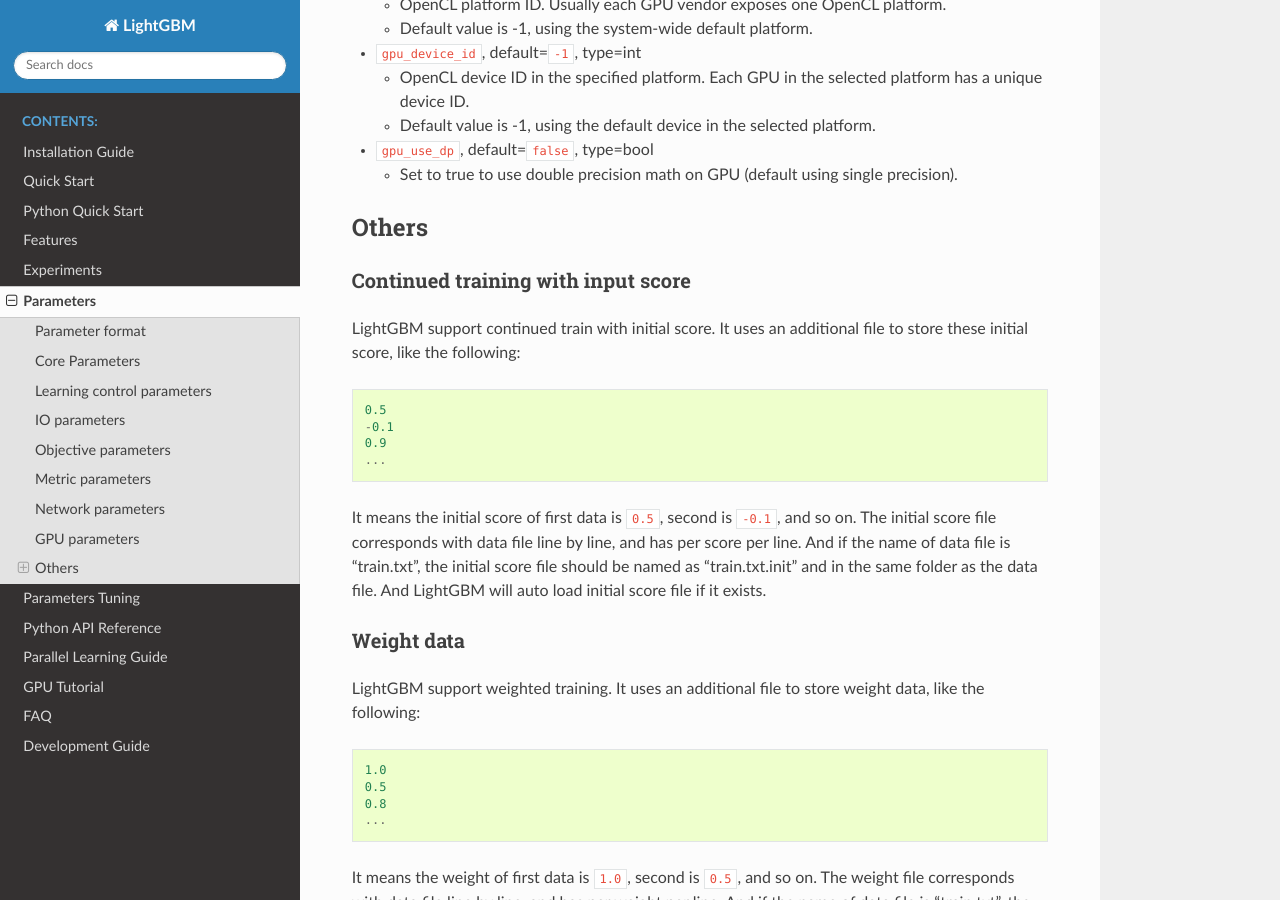
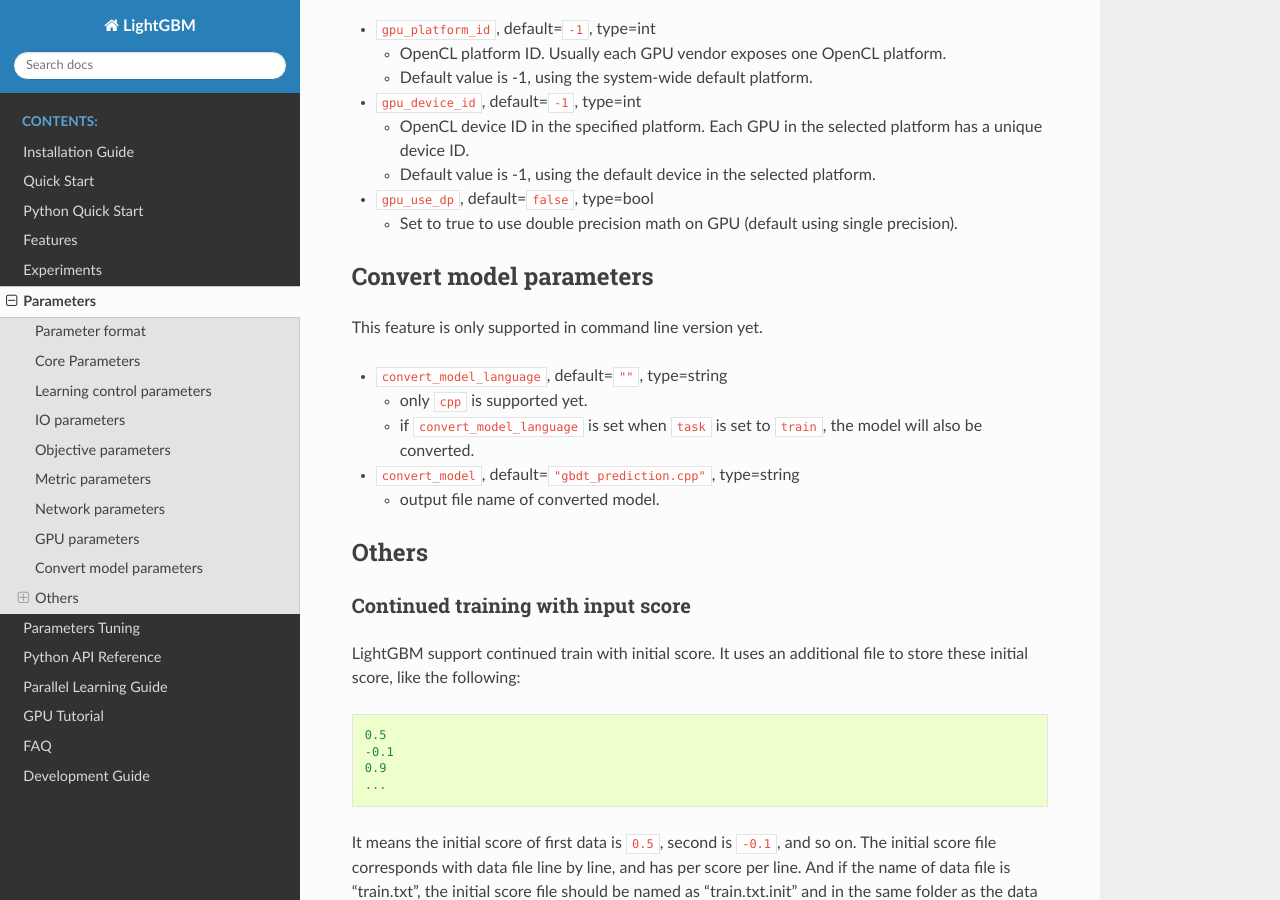
Before and after one commit to microsoft/LightGBM, a Sphinx documentation site: the page built from docs/Parameters.md, in a window 1280 px wide and 900 px high, scrolled down 8071 px. Built offline with Sphinx 7.4.7 and the Read the Docs theme 2.0.0, drawn with Linux system fonts in a browser that asks for light colours; pages that are not in the unit, such as notebooks, are missing from menus; some of the changed text lies outside the part shown.

Commit message:
add docs for if-else (#785)

```diff
--- a/docs/Parameters.md
+++ b/docs/Parameters.md
@@ -29,6 +29,7 @@
 * `task`, default=`train`, type=enum, options=`train`,`prediction`
   * `train` for training
   * `prediction` for prediction.
+  * `convert_model` for converting model file into if-else format, see more information in [Convert model parameters](Parameters.md#convert-model-parameters)
 * `application`, default=`regression`, type=enum, options=`regression`,`regression_l1`,`huber`,`fair`,`poisson`,`binary`,`lambdarank`,`multiclass`, alias=`objective`,`app`
   * `regression`, regression application
     * `regression_l2`, L2 loss, alias=`mean_squared_error`,`mse`
@@ -285,6 +286,17 @@
 * `gpu_use_dp`, default=`false`, type=bool
   * Set to true to use double precision math on GPU (default using single precision).
 
+## Convert model parameters
+
+This feature is only supported in command line version yet.
+
+* `convert_model_language`, default=`""`, type=string
+  * only `cpp` is supported yet.
+  * if `convert_model_language` is set when `task` is set to `train`, the model will also be converted.
+
+* `convert_model`, default=`"gbdt_prediction.cpp"`, type=string
+  * output file name of converted model.
+
 ## Others
 
 ### Continued training with input score
```
Also changed, not shown: other parts of docs/Parameters.md (+1 -1 lines).
